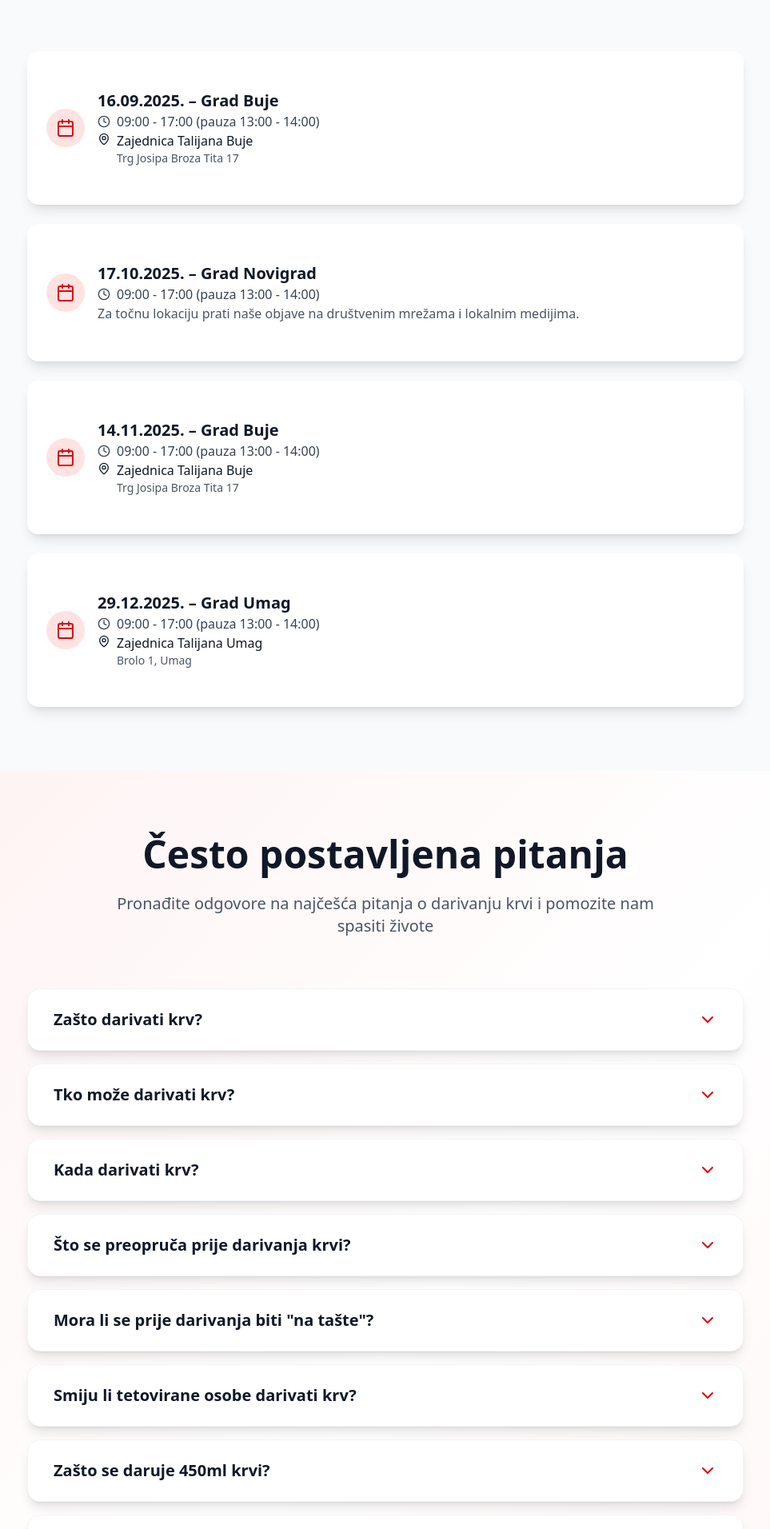
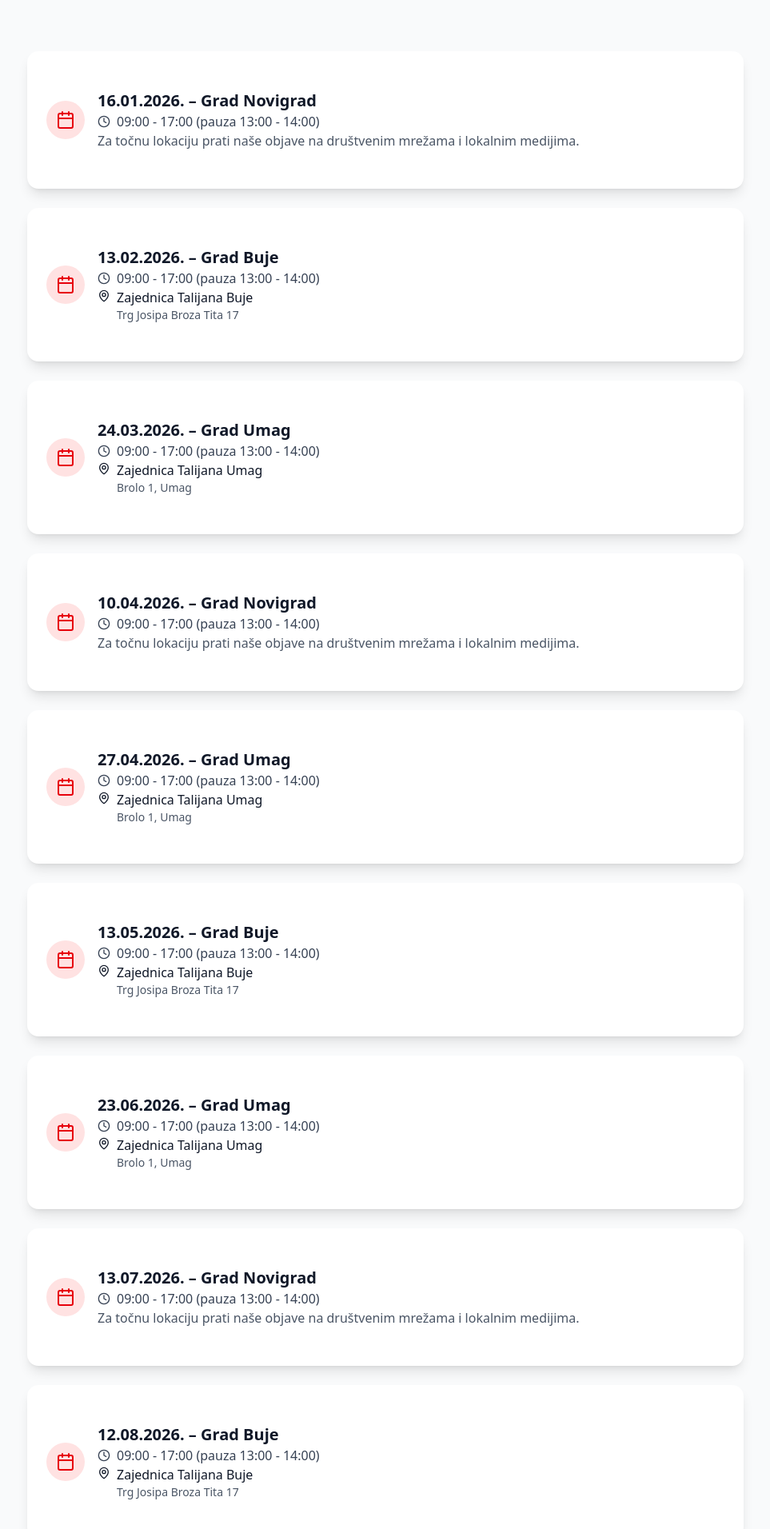
Before and after one commit to antonKrizmanic/red-cross-new-blood-donors, a Next.js app: page / in a window 1280 px wide. Shown: the part 3328-5240 px from the top of the page at 80% size, without its empty margins (158-1121 px from the left). Built offline with nearby package versions, Linux system fonts and the light colour scheme.

Commit message:
Calendar 2026

```diff
--- a/src/app/page.tsx
+++ b/src/app/page.tsx
@@ -12,9 +12,19 @@ import { ProcessSection } from '@/components/sections/ProcessSection';
 
 export default function Home() {
     const actions = [
+        // 2026
         {
-            date: new Date('2025-09-16'),
-            title: '16.09.2025. – Grad Buje',
+            date: new Date('2026-01-16'),
+            title: '16.01.2026. – Grad Novigrad',
+            time: '09:00 - 17:00 (pauza 13:00 - 14:00)',
+            location: 'Sportska dvorana',
+            address: null,
+            description:
+                'Za točnu lokaciju prati naše objave na društvenim mrežama i lokalnim medijima.',
+        },
+        {
+            date: new Date('2026-02-13'),
+            title: '13.02.2026. – Grad Buje',
             time: '09:00 - 17:00 (pauza 13:00 - 14:00)',
             location: 'Zajednica Talijana Buje',
             address: 'Trg Josipa Broza Tita 17',
@@ -22,8 +32,17 @@ export default function Home() {
                 'Za točnu lokaciju prati naše objave na društvenim mrežama i lokalnim medijima.',
         },
         {
-            date: new Date('2025-10-17'),
-            title: '17.10.2025. – Grad Novigrad',
+            date: new Date('2026-03-24'),
+            title: '24.03.2026. – Grad Umag',
+            time: '09:00 - 17:00 (pauza 13:00 - 14:00)',
+            location: 'Zajednica Talijana Umag',
+            address: 'Brolo 1, Umag',
+            description:
+                'Za točnu lokaciju prati naše objave na društvenim mrežama i lokalnim medijima.',
+        },
+        {
+            date: new Date('2026-04-10'),
+            title: '10.04.2026. – Grad Novigrad',
             time: '09:00 - 17:00 (pauza 13:00 - 14:00)',
             location: 'Sportska dvorana',
             address: null,
@@ -31,8 +50,17 @@ export default function Home() {
                 'Za točnu lokaciju prati naše objave na društvenim mrežama i lokalnim medijima.',
         },
         {
-            date: new Date('2025-11-14'),
-            title: '14.11.2025. – Grad Buje',
+            date: new Date('2026-04-27'),
+            title: '27.04.2026. – Grad Umag',
+            time: '09:00 - 17:00 (pauza 13:00 - 14:00)',
+            location: 'Zajednica Talijana Umag',
+            address: 'Brolo 1, Umag',
+            description:
+                'Za točnu lokaciju prati naše objave na društvenim mrežama i lokalnim medijima.',
+        },
+        {
+            date: new Date('2026-05-13'),
+            title: '13.05.2026. – Grad Buje',
             time: '09:00 - 17:00 (pauza 13:00 - 14:00)',
             location: 'Zajednica Talijana Buje',
             address: 'Trg Josipa Broza Tita 17',
@@ -40,8 +68,63 @@ export default function Home() {
                 'Za točnu lokaciju prati naše objave na društvenim mrežama i lokalnim medijima.',
         },
         {
-            date: new Date('2025-12-29'),
-            title: '29.12.2025. – Grad Umag',
+            date: new Date('2026-06-23'),
+            title: '23.06.2026. – Grad Umag',
+            time: '09:00 - 17:00 (pauza 13:00 - 14:00)',
+            location: 'Zajednica Talijana Umag',
+            address: 'Brolo 1, Umag',
+            description:
+                'Za točnu lokaciju prati naše objave na društvenim mrežama i lokalnim medijima.',
+        },
+        {
+            date: new Date('2026-07-13'),
+            title: '13.07.2026. – Grad Novigrad',
+            time: '09:00 - 17:00 (pauza 13:00 - 14:00)',
+            location: 'Sportska dvorana',
+            address: null,
+            description:
+                'Za točnu lokaciju prati naše objave na društvenim mrežama i lokalnim medijima.',
+        },
+
+        {
+            date: new Date('2026-08-12'),
+            title: '12.08.2026. – Grad Buje',
+            time: '09:00 - 17:00 (pauza 13:00 - 14:00)',
+            location: 'Zajednica Talijana Buje',
+            address: 'Trg Josipa Broza Tita 17',
+            description:
+                'Za točnu lokaciju prati naše objave na društvenim mrežama i lokalnim medijima.',
+        },
+        {
+            date: new Date('2026-09-21'),
+            title: '21.09.2026. – Grad Umag',
+            time: '09:00 - 17:00 (pauza 13:00 - 14:00)',
+            location: 'Zajednica Talijana Umag',
+            address: 'Brolo 1, Umag',
+            description:
+                'Za točnu lokaciju prati naše objave na društvenim mrežama i lokalnim medijima.',
+        },
+        {
+            date: new Date('2026-10-12'),
+            title: '12.10.2026. – Grad Novigrad',
+            time: '09:00 - 17:00 (pauza 13:00 - 14:00)',
+            location: 'Sportska dvorana',
+            address: null,
+            description:
+                'Za točnu lokaciju prati naše objave na društvenim mrežama i lokalnim medijima.',
+        },
+        {
+            date: new Date('2026-11-09'),
+            title: '09.11.2026. – Grad Buje',
+            time: '09:00 - 17:00 (pauza 13:00 - 14:00)',
+            location: 'Zajednica Talijana Buje',
+            address: 'Trg Josipa Broza Tita 17',
+            description:
+                'Za točnu lokaciju prati naše objave na društvenim mrežama i lokalnim medijima.',
+        },
+        {
+            date: new Date('2026-12-22'),
+            title: '22.12.2026. – Grad Umag',
             time: '09:00 - 17:00 (pauza 13:00 - 14:00)',
             location: 'Zajednica Talijana Umag',
             address: 'Brolo 1, Umag',
```
